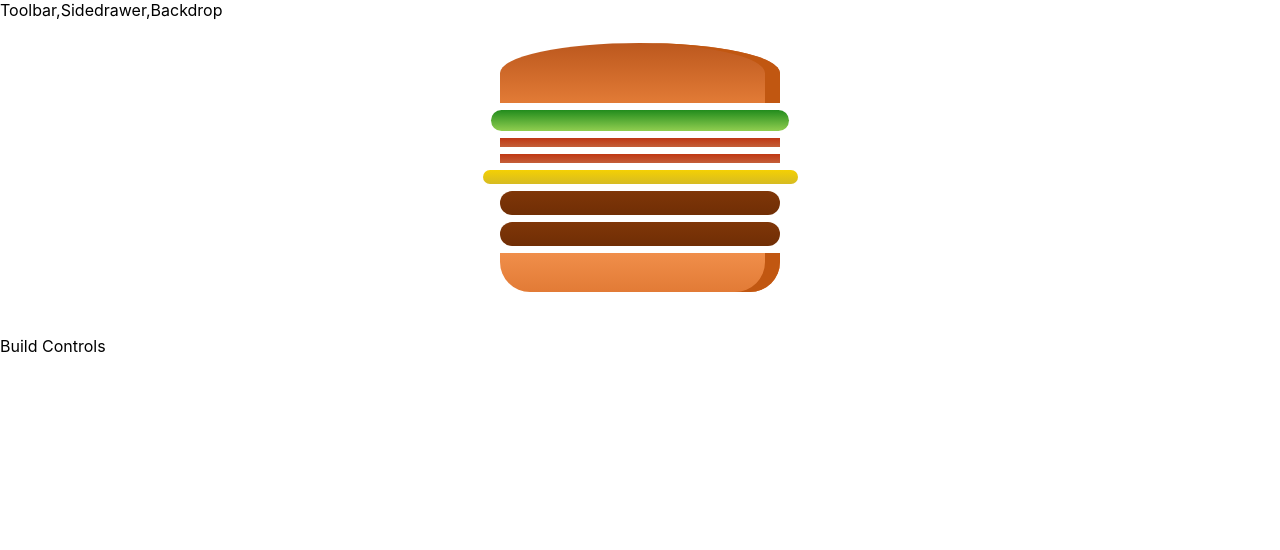
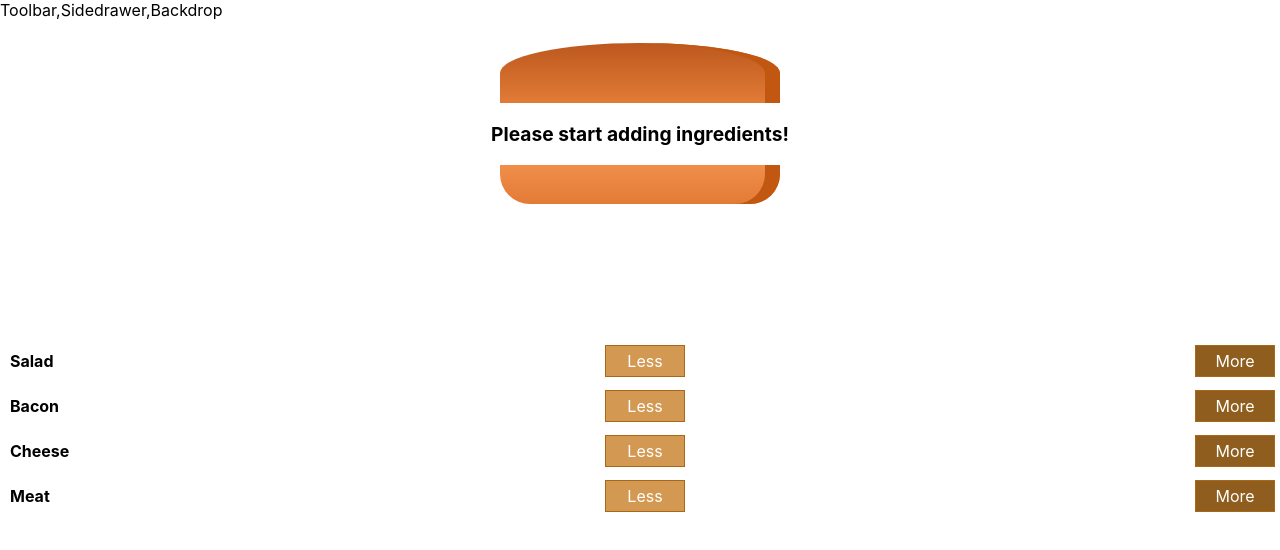
Before and after one commit to AdahMilly/burgerbuilder, a React (Create React App) app: page / in a window 1280 px wide. Shown: the top 550 px of the page. Built offline with nearby package versions, Linux system fonts and the light colour scheme.

Commit message:
add burger builds

```diff
--- /dev/null
+++ b/src/components/Burger/BuildControls/BuildControl/BuildControl.css
@@ -0,0 +1,56 @@
+.BuildControl {
+    display: flex;
+    justify-content: space-between;
+    align-items: center;
+    margin: 5px 0;
+}
+
+.BuildControl button {
+    display: block;
+    font: inherit;
+    padding: 5px;
+    margin: 0 5px;
+    width: 80px;
+    border: 1px solid #AA6817;
+    cursor: pointer;
+    outline: none;
+}
+
+.BuildControl button:disabled {
+    background-color: #AC9980;
+    border: 1px solid #7E7365;
+    color: #ccc;
+    cursor: default;
+}
+
+.BuildControl button:hover:disabled {
+    background-color: #AC9980;
+    color: #ccc;
+    cursor: not-allowed;
+}
+
+.Label {
+    padding: 10px;
+    font-weight: bold;
+    width: 80px;
+}
+
+.BuildControl .Less {
+    background-color: #D39952;
+    color: white;
+}
+
+.BuildControl .More {
+    background-color: #8F5E1E;
+    color: white;
+}
+
+.BuildControl .Less:hover, .BuildControl .Less:active {
+    background-color: #DAA972;
+    color: white;
+}
+
+.BuildControl .More:hover,.BuildControl .More:active {
+    background-color: #99703F;
+    color: white;
+}
--- /dev/null
+++ b/src/components/Burger/BuildControls/BuildControl/BuildControl.js
@@ -0,0 +1,12 @@
+import React from "react";
+import "./BuildControl.css";
+
+const BuildControl = (props) => (
+    <div className = "BuildControl">
+        <div className="Label"> {props.label}</div>
+        <button className="Less">Less</button>
+        <button className="More">More</button>
+    </div>
+);
+
+export default BuildControl;
--- /dev/null
+++ b/src/components/Burger/BuildControls/BuildControls.css
@@ -0,0 +1,10 @@
+.BuildControls{
+    width: 100%;
+    background-color: #CF8F2E;
+    display: flex;
+    flex-flow: column;
+    align-items: center;
+    box-shadow: 0 2px 1px #ccc;
+    margin: auto;
+    padding: 10px 0;
+}
--- /dev/null
+++ b/src/components/Burger/BuildControls/BuildControls.js
@@ -0,0 +1,21 @@
+import React from "react";
+import "./BuildControls"
+import BuildControl from "./BuildControl/BuildControl"
+
+
+const controls = [
+    {label:"Salad", type:"salad"},
+    {label:"Bacon", type:"bacon"},
+    {label:"Cheese", type:"cheese"},
+    {label:"Meat", type:"meat"},
+]
+const buildControls = (props) => (
+    <div className="BuildControls">
+        {controls.map(ctrl => (
+            <BuildControl key={ctrl.label} label={ctrl.label} />
+        ))}
+
+    </div>
+);
+
+export default buildControls
--- a/src/components/Burger/Burger.js
+++ b/src/components/Burger/Burger.js
@@ -9,8 +9,15 @@
         return [...Array(props.ingredients[ingredientKey])].map((_, i) =>{
             return <BurgerIngredient key = {ingredientKey + i} type = {ingredientKey} />
         })
+    })
+    .reduce((arr,el) => {
+        return arr.concat(el)
+    }, []);
 
-    });
+if (transformedIngredients.length === 0) {
+    transformedIngredients = <p>Please start adding ingredients!</p>
+}
+    console.log(transformedIngredients);
     return (
         <div className="Burger">
             <BurgerIngredient type="bread-top" />
--- a/src/containers/BurgerBuilder/BurgerBuilder.js
+++ b/src/containers/BurgerBuilder/BurgerBuilder.js
@@ -1,21 +1,22 @@
 import React, { Component } from "react"
 import Aux from "../../hoc/Aux"
 import Burger from "../../components/Burger/Burger"
+import BuildControls from "../../components/Burger/BuildControls/BuildControls"
 
 class BurgerBuilder extends Component {
     state = {
         ingredients : {
-            salad : 1,
-            bacon : 2,
-            cheese : 1,
-            meat : 2
+            salad : 0,
+            bacon : 0,
+            cheese : 0,
+            meat : 0
         }
     }
     render() {
         return (
             <Aux>
                 <Burger ingredients={this.state.ingredients}/>
-                <div>Build Controls</div>
+                <BuildControls />
             </Aux>
         )
     }
```
Also changed, not shown: 1 other file (tests, documents, lock files or other folders).
